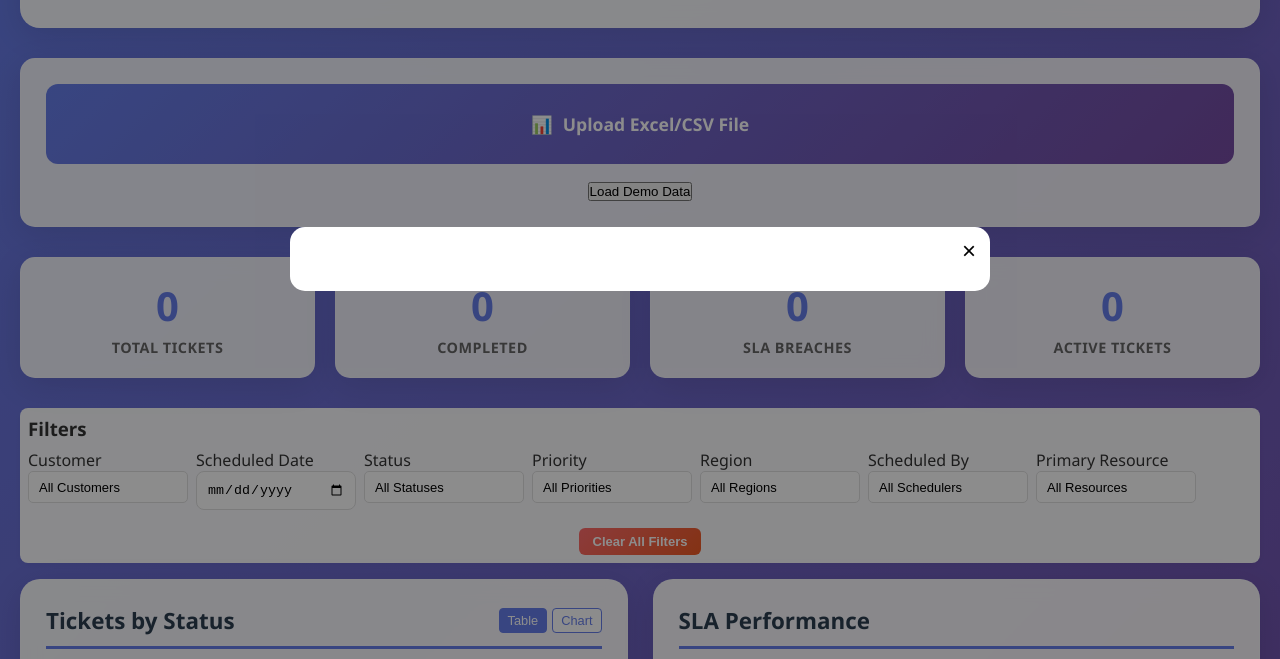
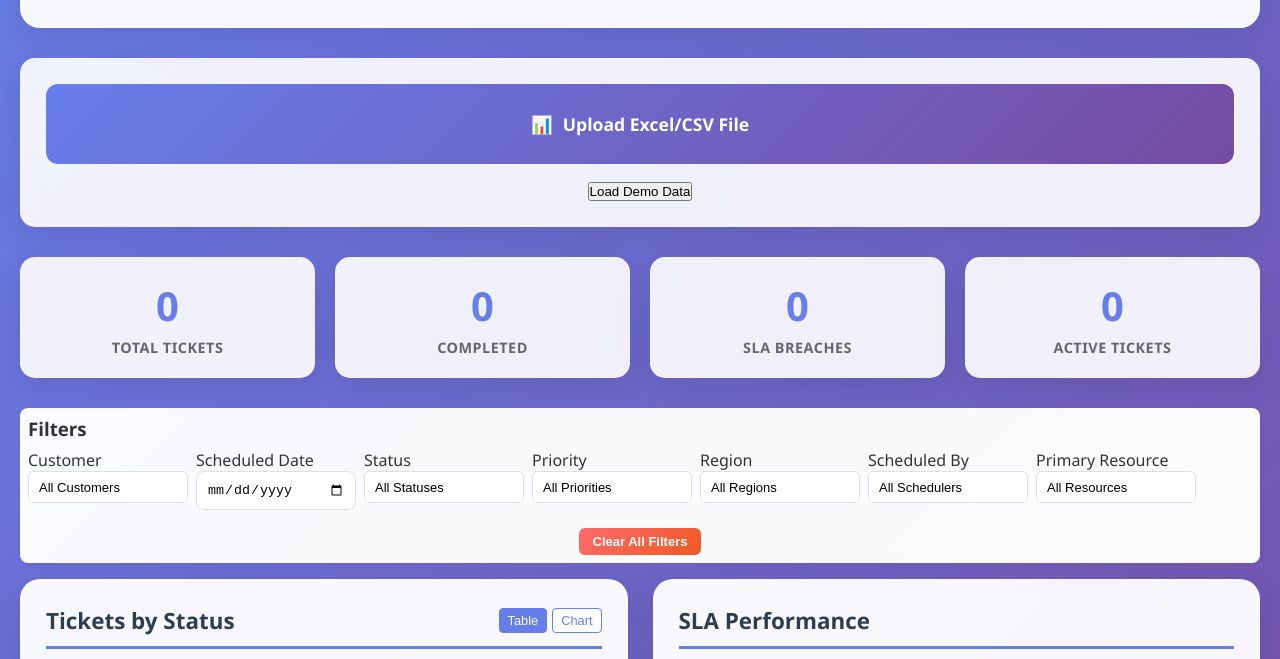
Before and after one commit to kelvinnseth/Dashboard, a plain HTML site: page index.html in a window 1280 px wide. Shown: the part 141-800 px from the top of the page. Drawn offline with Linux system fonts and the light colour scheme.

Commit message:
Update index.html

```diff
--- a/index.html
+++ b/index.html
@@ -1885,7 +1885,6 @@ function showSLARiskCustomerTickets(riskLevel, customer) {
             </tbody>
         </table>
     `;
-
     document.getElementById('modalBody').innerHTML = ticketListHtml;
     document.getElementById('modal').classList.remove('hidden');
 }
@@ -2802,14 +2801,6 @@ function updateEngineerPivot() {
     </script>
 
 
-    <div id="modal" class="hidden" style="
-    position:fixed; top:0; left:0; right:0; bottom:0; background:rgba(0,0,0,0.45);
-    z-index:1000; display:flex; align-items:center; justify-content:center;">
-  <div id="modalContent" style="
-    background:white; border-radius:15px; padding:32px 24px; max-width:700px; width:90%; max-height:85vh; overflow:auto; position:relative;">
-    <button onclick="closeModal()" style="position:absolute; top:10px; right:14px; font-size:1.5rem; background:none; border:none; cursor:pointer;">×</button>
-    <div id="modalBody"></div>
-  </div>
-   </div>
+
 </body>
 </html>
```
